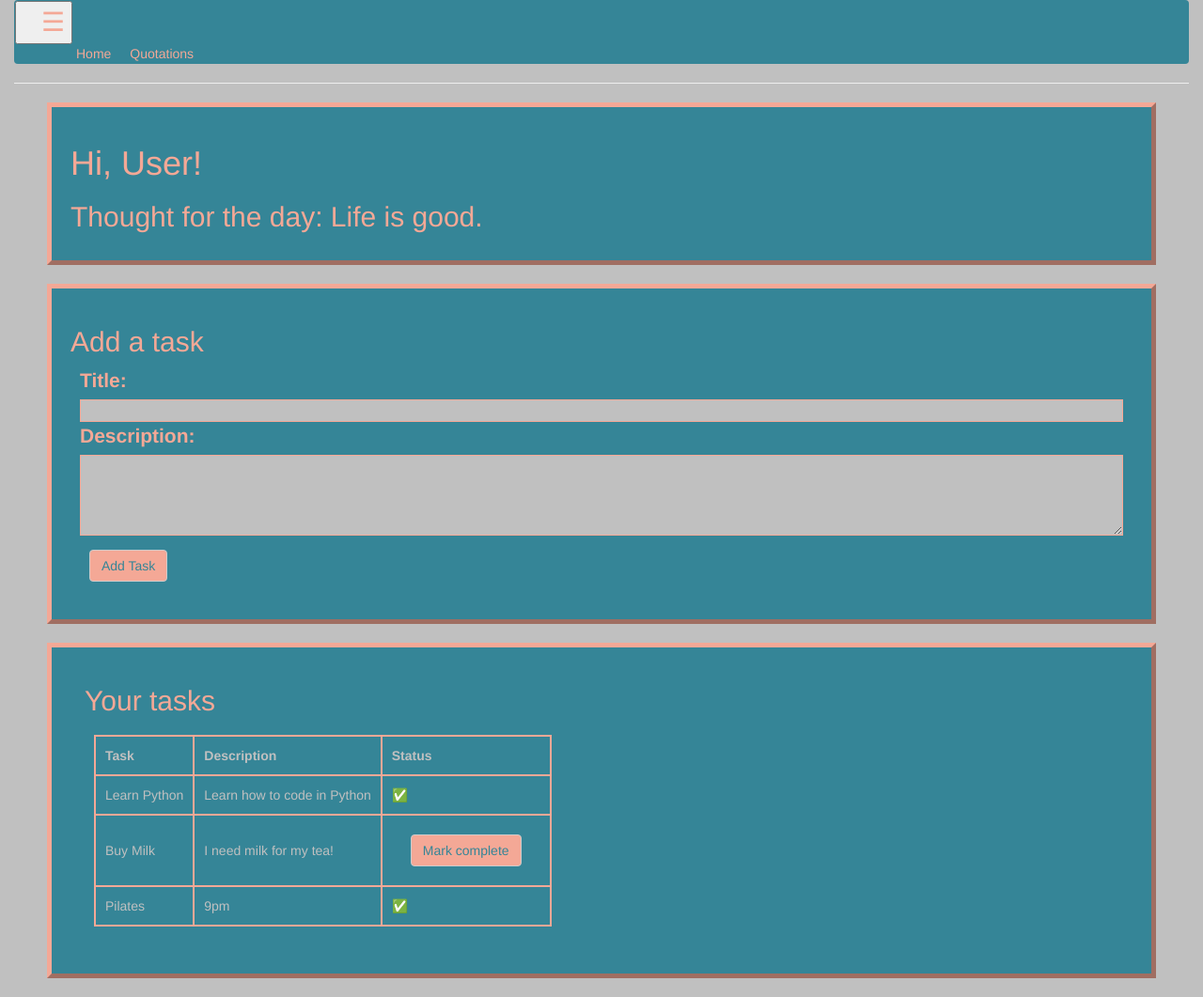
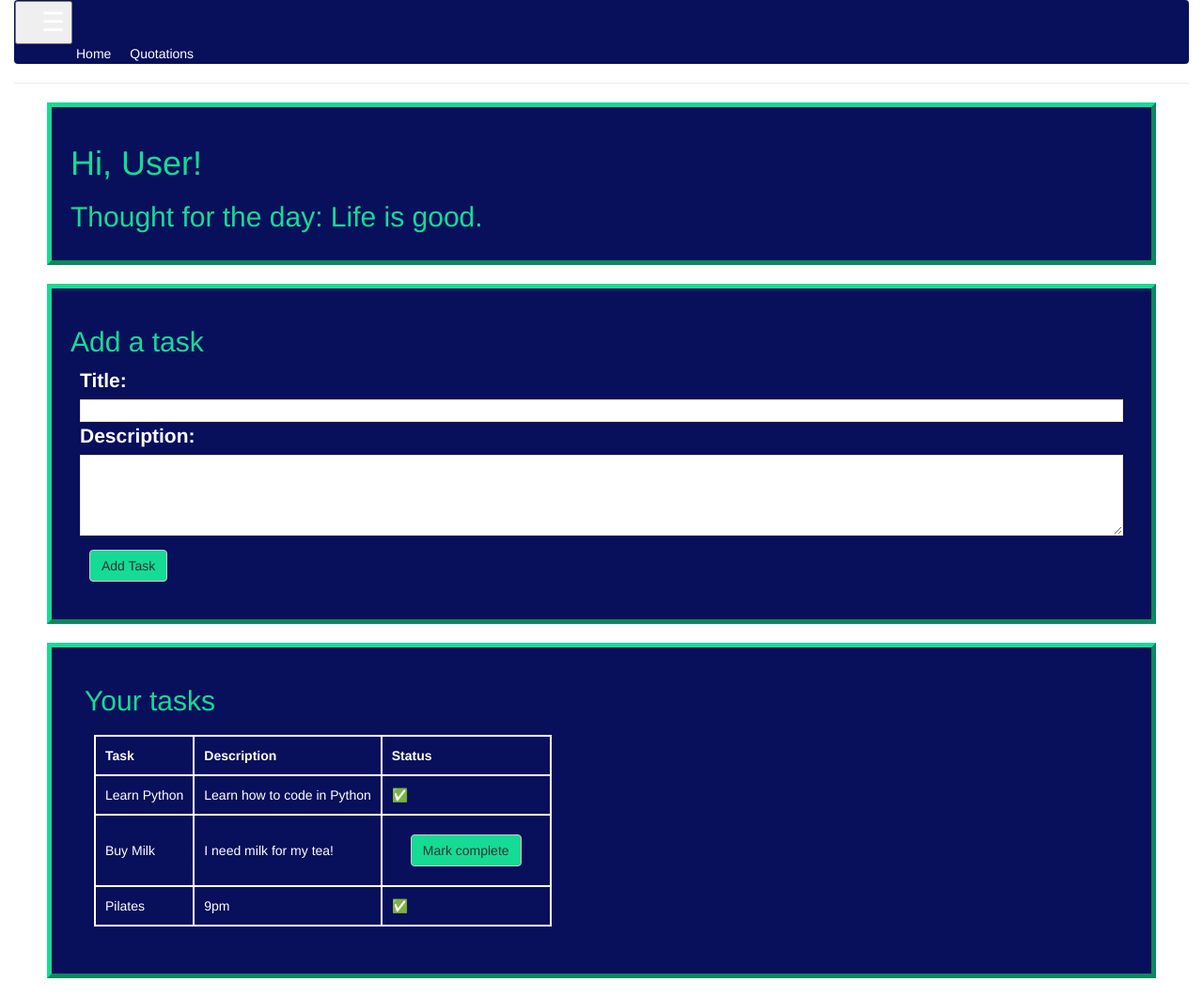
Before and after one commit to chrishaining/PythonFlaskToDoList2, a Flask app: page /tasks in a window 1280 px wide. Shown: the whole page at 94% size. Run offline with Flask 2, Linux system fonts and the light colour scheme; data comes from the database, SQL or seed files in the repository; both versions use the stored data as it was after the commit; some libraries are stand-ins or nearby versions.

Commit message:
changes colours

```diff
--- a/app/static/css/styles.css
+++ b/app/static/css/styles.css
@@ -1,24 +1,20 @@
 header {
-    background-color: #358597;
-}
-
-body {
-    background-color: silver
+    background-color: #080F5B;
 }
 
 h1,
 h2,
 h3 {
-    color: #F4A896
+    color: #15DB95
 }
 
 a {
-    color: #F4A896;
+    color: white;
     padding: 10px
 }
 
 a:hover {
-    color: white;
+    color: #15DB95;
     text-decoration: none;
 }
 
@@ -26,17 +22,17 @@ a:hover {
 /* navbar */
 
 nav {
-    background-color: #358597;
+    background-color: #080F5B;
 }
 
 .navbar-toggler-icon {
-    color: #F4A896;
+    color: white;
     padding-left: 20px;
     font-size: 200%
 }
 
 .navbar-brand {
-    color: #F4A896
+    color: white
 }
 
 .navbar-nav {
@@ -51,9 +47,9 @@ nav {
     margin-right: 20px;
     margin-bottom: 20px;
     padding: 20px;
-    border: solid 5px #F4A896;
+    border: solid 5px #15DB95;
     border-style: outset;
-    background-color: #358597
+    background-color: #080F5B;
 }
 
 
@@ -67,28 +63,27 @@ form {
 label {
     font-weight: bold;
     font-size: 1.5em;
-    color: #F4A896
+    color: white
 }
 
 input,
 textarea {
-    background-color: silver;
-    border: solid 1px #f4A896;
-    width: 100%
+    border: solid 1px #F4E4C1;
+    width: 100%;
 }
 
 
 /* table */
 
 .table {
-    color: silver;
+    color: white;
     padding: 10px
 }
 
 td,
 th {
     padding: 10px;
-    border: solid #F4A896 2px;
+    border: solid white 2px;
     max-width: 300px
 }
 
@@ -96,8 +91,7 @@ th {
 /* buttons */
 
 button.save.btn.btn-default {
-    background-color: #F4A896;
-    color: #358597;
+    background-color: #15DB95;
     margin: 10px
 }
 
@@ -110,5 +104,5 @@ button.save.btn.btn-default:hover {
 
 li {
     list-style-type: none;
-    color: #F4A896
+    color: white
 }
--- a/app/templates/index.html
+++ b/app/templates/index.html
@@ -18,7 +18,7 @@
     </div>
 
     <div class="row">
-        <div class="col-md-12">
+        <div class="col-md-8">
             <h2>Your tasks</h2>
             <div class="table table-striped table-responsive-sm">
                 <table>
```
Also changed, not shown: app.db.
